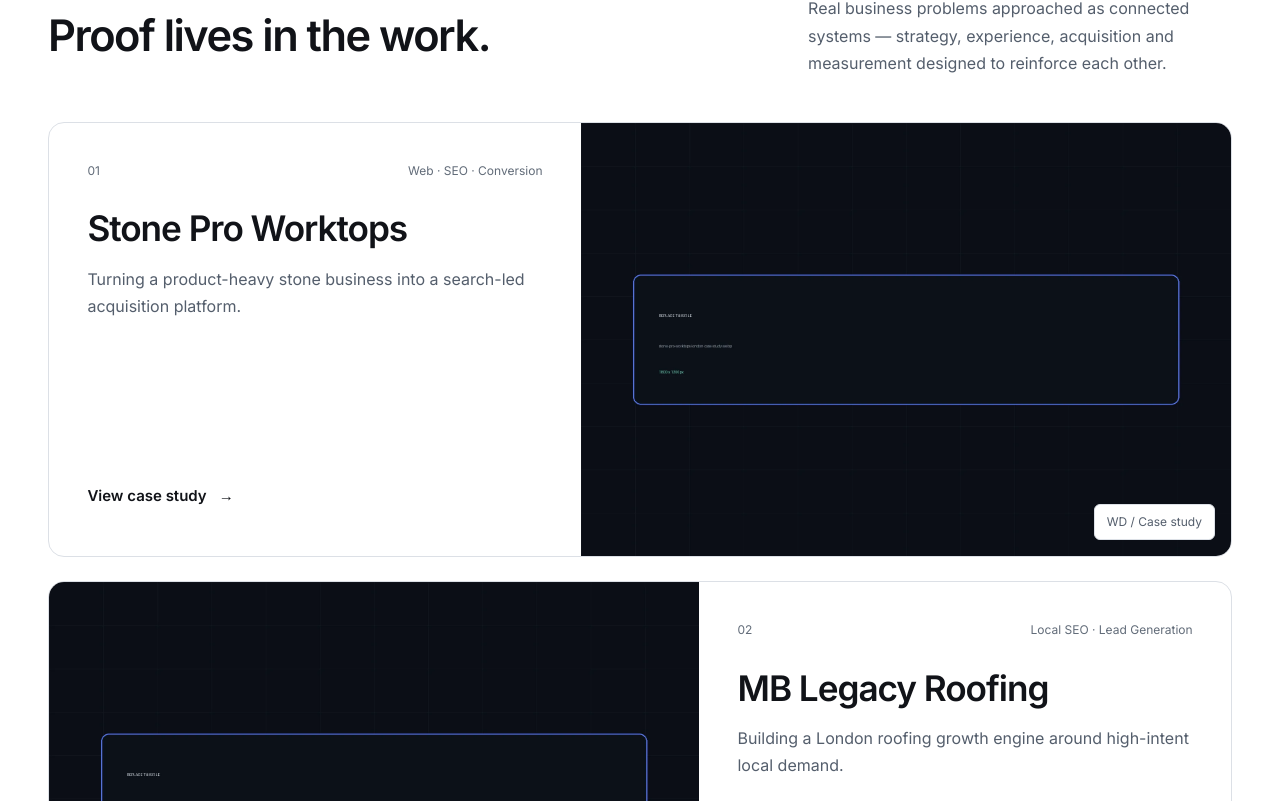
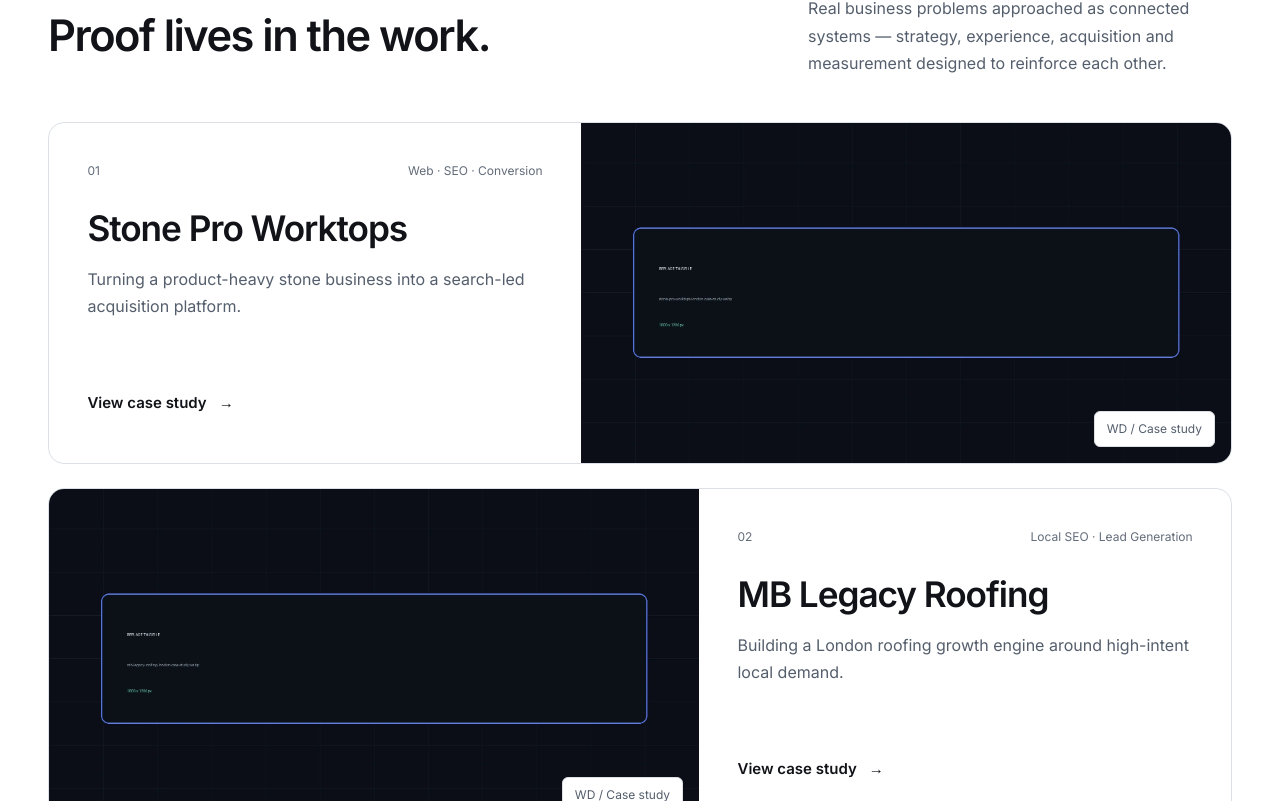
Before and after one commit to waeldaas192/wd-marketing, a Next.js app: page / in a window 1280 px wide. Shown: the part 1339-2140 px from the top of the page. Built offline with nearby package versions, Linux system fonts and the light colour scheme.

Commit message:
fix: resolve tablet media overflow and contain CTA decoration found by browser audit

```diff
--- a/src/components/sections/FinalCTA.module.css
+++ b/src/components/sections/FinalCTA.module.css
@@ -1,6 +1,6 @@
 .section { padding-block: 24px var(--section-space); background: #fff; }
 .panel { position: relative; overflow: hidden; border: 1px solid var(--line); border-radius: var(--radius); background: #f7f8fc; }
-.glow { position: absolute; right: -50px; top: -50px; width: 220px; height: 220px; border: 1px solid #e0e3f4; pointer-events: none; animation: drift 18s ease-in-out infinite alternate; }
+.glow { position: absolute; right: 24px; top: 24px; width: clamp(80px,12vw,160px); aspect-ratio: 1; border: 1px solid #e0e3f4; pointer-events: none; animation: drift 18s ease-in-out infinite alternate; }
 .inner { position: relative; padding: clamp(24px,4vw,56px); }
 .kicker { display: flex; flex-wrap: wrap; justify-content: space-between; gap: 12px; color: var(--muted); font-size: var(--type-label); line-height: 1.5; letter-spacing: .06em; }
 .kicker strong { color: var(--accent); font-weight: 600; }
@@ -12,5 +12,5 @@
 .primary,.secondary { min-height: 48px; display: inline-flex; align-items: center; gap: 12px; padding: 12px 20px; border-radius: 8px; font-size: .9375rem; line-height: 1.4; font-weight: 550; }
 .primary { background: var(--text); color: #fff; border: 1px solid var(--text); }
 .secondary { background: #fff; color: var(--text); border: 1px solid var(--line); }
-@keyframes drift { to { transform: translate(-24px,24px) rotate(8deg); } }
+@keyframes drift { to { transform: translate(-12px,12px) rotate(8deg); } }
 @media (max-width: 480px) { .actions { width: 100%; } .primary,.secondary { width: 100%; justify-content: center; } }
--- a/src/components/sections/SelectedWork.module.css
+++ b/src/components/sections/SelectedWork.module.css
@@ -10,9 +10,10 @@
 .link { display: inline-flex; gap: 12px; align-items: center; width: fit-content; min-height: 44px; margin-top: 28px; font-size: .9375rem; font-weight: 550; }
 .link i { font-style: normal; transition: transform .18s ease; }
 .project:hover .link i { transform: translateX(3px); }
-.media { position: relative; min-width: 0; min-height: 340px; aspect-ratio: 3 / 2; overflow: hidden; background: var(--surface-2); }
+/* A minimum height plus aspect-ratio transferred an oversized width at tablet sizes. */
+.media { position: relative; min-width: 0; width: 100%; min-height: 340px; overflow: hidden; background: var(--surface-2); }
 .image { object-fit: cover; transition: transform .45s var(--ease); }
 .project:hover .image { transform: scale(1.02); }
 .scan { display: none; }
 .corner { position: absolute; z-index: 1; bottom: 16px; right: 16px; padding: 8px 12px; border: 1px solid var(--line); border-radius: 6px; background: #fff; color: var(--muted); font-size: var(--type-label); line-height: 1.5; }
-@media (max-width: 760px) { .project,.project:nth-child(even) { grid-template-columns: minmax(0,1fr); } .project:nth-child(even) .media { order: 0; } .media { min-height: 0; aspect-ratio: 3 / 2; } }
+@media (max-width: 820px) { .project,.project:nth-child(even) { grid-template-columns: minmax(0,1fr); } .project:nth-child(even) .media { order: 0; } .media { min-height: 0; aspect-ratio: 3 / 2; } }
```
